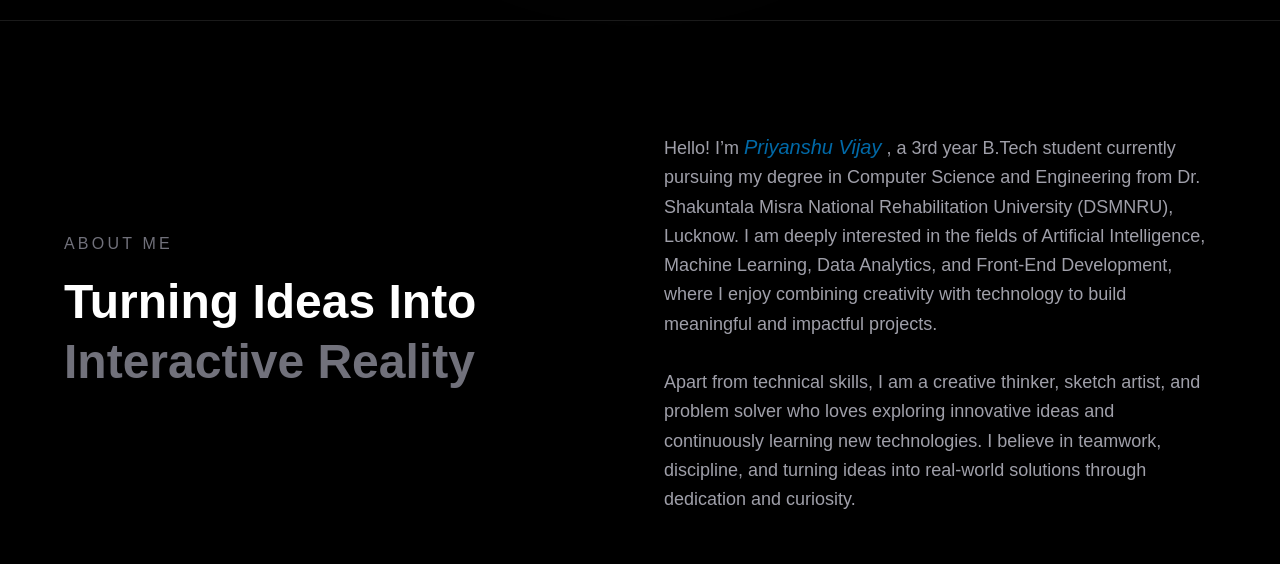
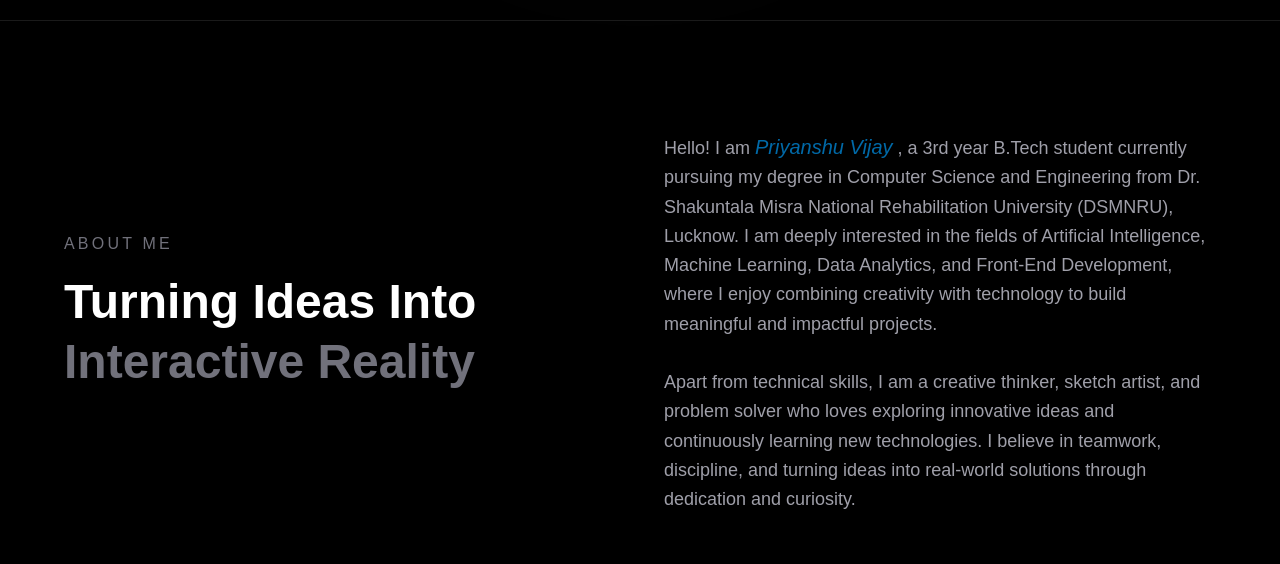
Before and after one commit to Butkii025/my-portfolio, a Next.js app: page / in a window 1280 px wide. Shown: the part 780-1344 px from the top of the page. Built offline with nearby package versions, Linux system fonts and the light colour scheme.

Commit message:
Update introduction

```diff
--- a/app/page.jsx
+++ b/app/page.jsx
@@ -333,7 +333,7 @@ export default function VijayPortfolio() {
 
           <div>
             <p className="text-zinc-400 leading-relaxed text-lg">
-              Hello! I’m <span class="gb-gradient-to-r from-blue-500/20 to-blue-500/10  hover:bg-blue-400/20 transition duration-100 text-sm font-medium text-blue-300 hover:text-blue-200 cursor-default italic text-sky-700 text-xl">Priyanshu Vijay</span> , a 3rd year B.Tech student currently pursuing my degree in Computer Science and Engineering from Dr. Shakuntala Misra National Rehabilitation University (DSMNRU), Lucknow. I am deeply interested in the fields of Artificial Intelligence, Machine Learning, Data Analytics, and Front-End Development, where I enjoy combining creativity with technology to build meaningful and impactful projects. <br></br><br></br>
+              Hello! I am <span class="gb-gradient-to-r from-blue-500/20 to-blue-500/10  hover:bg-blue-400/20 transition duration-100 text-sm font-medium text-blue-300 hover:text-blue-200 cursor-default italic text-sky-700 text-xl">Priyanshu Vijay</span> , a 3rd year B.Tech student currently pursuing my degree in Computer Science and Engineering from Dr. Shakuntala Misra National Rehabilitation University (DSMNRU), Lucknow. I am deeply interested in the fields of Artificial Intelligence, Machine Learning, Data Analytics, and Front-End Development, where I enjoy combining creativity with technology to build meaningful and impactful projects. <br></br><br></br>
 
               Apart from technical skills, I am a creative thinker, sketch artist, and problem solver who loves exploring innovative ideas and continuously learning new technologies. I believe in teamwork, discipline, and turning ideas into real-world solutions through dedication and curiosity.
 
```
